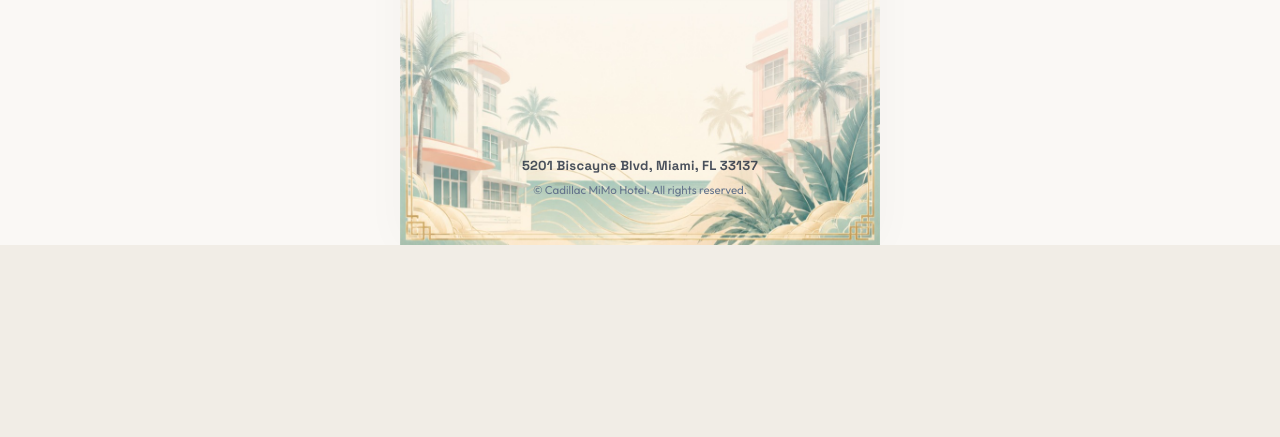
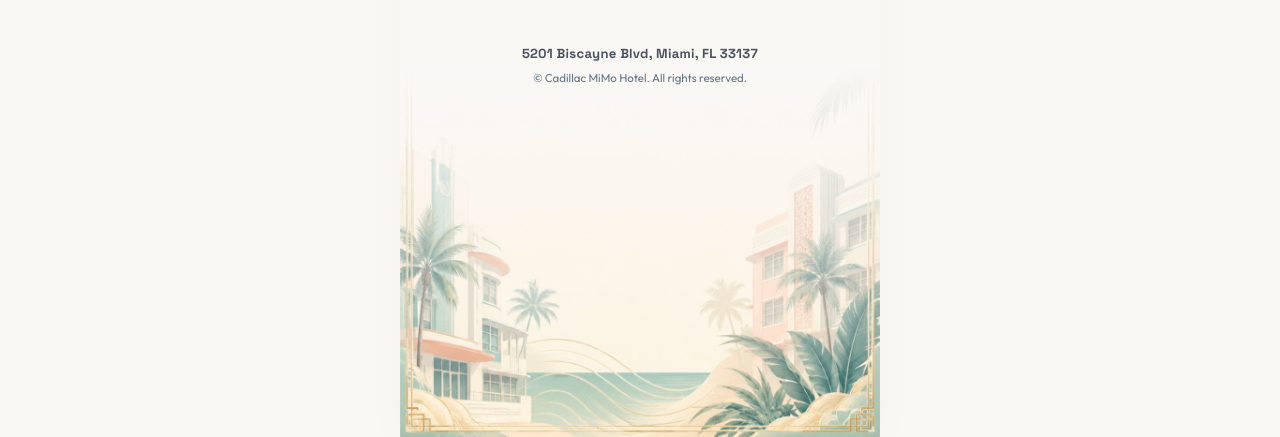
Before and after one commit to sahinerdemir/Cadillac-MiMo, a website: page instructions/index.html in a window 1280 px wide. Shown: the part 1645-2082 px from the top of the page. Before the commit the page ends 1890 px from the top, so only its background shows below. Drawn offline with Linux system fonts and the light colour scheme; no server answers.

Commit message:
style: reposition footer text under social card and leave bottom area empty for illustration

```diff
--- a/instructions/index.html
+++ b/instructions/index.html
@@ -16,7 +16,7 @@
   <link href="https://fonts.googleapis.com/css2?family=Outfit:wght@300;400;500;600;700&family=Space+Grotesk:wght@500;700&display=swap" rel="stylesheet">
 
   <!-- Main Stylesheet -->
-  <link rel="stylesheet" href="/instructions/style.css?v=1.1.0">
+  <link rel="stylesheet" href="/instructions/style.css?v=1.1.1">
 </head>
 <body>
 
--- a/instructions/style.css
+++ b/instructions/style.css
@@ -64,7 +64,7 @@ body {
   min-height: 100vh;
   display: flex;
   flex-direction: column;
-  padding: 2rem 1.25rem 3rem 1.25rem;
+  padding: 2rem 1.25rem 22rem 1.25rem;
   box-shadow: 0 0 40px rgba(0, 0, 0, 0.03);
   position: relative;
 }
@@ -605,7 +605,7 @@ body {
    Footer Section
    ========================================================================== */
 .app-footer {
-  margin-top: 10rem;
+  margin-top: 3rem;
   text-align: center;
   display: flex;
   flex-direction: column;
```
